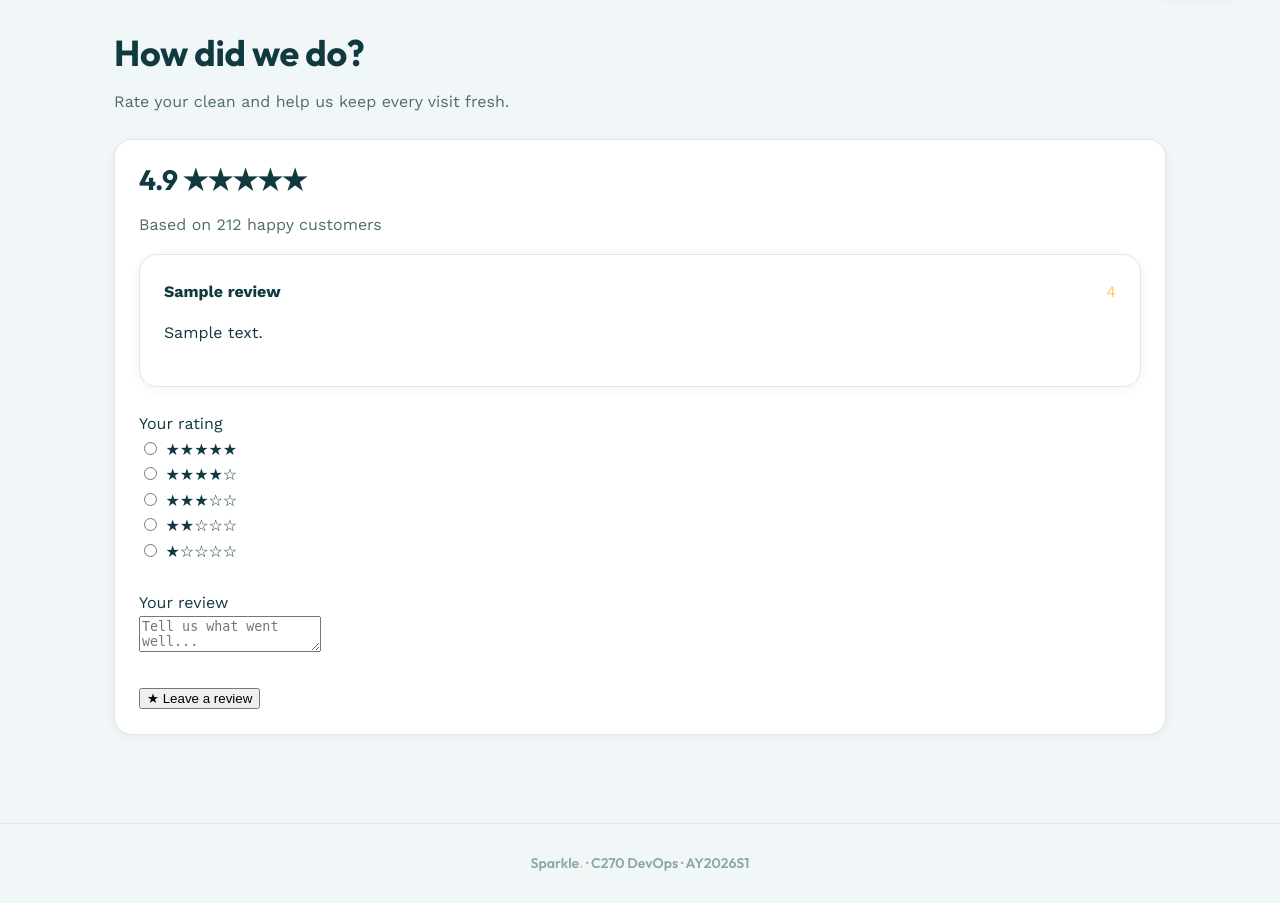
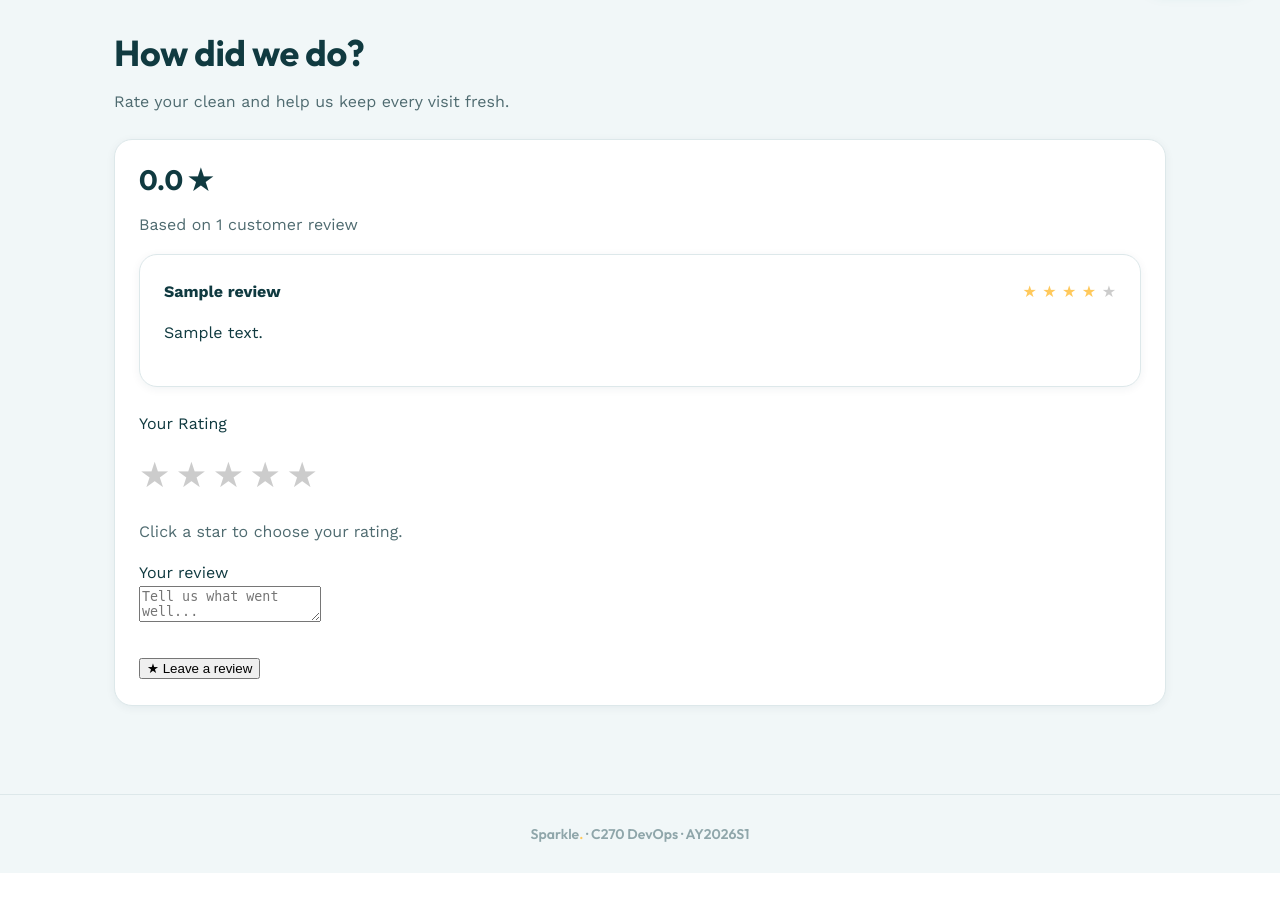
Before and after one commit to Hao-Jun-rp/C270-Team2, a Flask app: template app/reviews/templates/reviews/index.html in a window 1280 px wide. Shown: the part 81-984 px from the top of the page. After the commit the page ends 954 px from the top, so only its background shows below. Run offline with Flask 3, Linux system fonts and the light colour scheme; the template is opened without the code that fills it: most values are stand-ins (such as "Sample title", 1, 10 or a date in 2020).

Commit message:
Fix reviews page and rating calculation

```diff
--- a/app/reviews/templates/reviews/index.html
+++ b/app/reviews/templates/reviews/index.html
@@ -1,34 +1,142 @@
 {% extends "base.html" %}
+
 {% block title %}Reviews &middot; Sparkle{% endblock %}
 
 {% block content %}
+
 <h1>How did we do?</h1>
-<p class="text-muted">Rate your clean and help us keep every visit fresh.</p>
+<p class="text-muted">
+    Rate your clean and help us keep every visit fresh.
+</p>
 
 <div class="card" style="margin-top:24px">
-  <h2>4.9 ★★★★★</h2>
-  <p class="text-muted">Based on 212 happy customers</p>
+
+    <h2>{{ "%.1f"|format(average_rating) }} ★</h2>
+
+    <p class="text-muted">
+        Based on {{ review_count }}
+        {% if review_count == 1 %}
+            customer review
+        {% else %}
+            customer reviews
+        {% endif %}
+    </p>
 
     {% for review in reviews %}
         <div class="card" style="margin-top:16px">
+
             <strong>{{ review.name }}</strong>
-      <span style="float:right;color:#FFC95C">{{ review.stars }}</span>
+
+            <span style="float:right;color:#FFC95C">
+                {% for number in range(1, 6) %}
+                    {% if number <= review.stars %}
+                        ★
+                    {% else %}
+                        <span style="color:#ccc">★</span>
+                    {% endif %}
+                {% endfor %}
+            </span>
+
             <p>{{ review.text }}</p>
+
         </div>
+    {% else %}
+        <p class="text-muted">No reviews have been submitted yet.</p>
     {% endfor %}
 
-  <form action="{{ url_for('reviews.submit') }}" method="POST" style="margin-top:24px">
-    <label>Your rating</label><br>
-    <input type="radio" name="rating" value="5" required> ★★★★★<br>
-    <input type="radio" name="rating" value="4"> ★★★★☆<br>
-    <input type="radio" name="rating" value="3"> ★★★☆☆<br>
-    <input type="radio" name="rating" value="2"> ★★☆☆☆<br>
-    <input type="radio" name="rating" value="1"> ★☆☆☆☆<br><br>
+    <form
+        id="reviewForm"
+        action="{{ url_for('reviews.submit') }}"
+        method="POST"
+        style="margin-top:24px"
+    >
 
-    <label>Your review</label><br>
-    <textarea name="review" placeholder="Tell us what went well..." required></textarea><br><br>
+        <label>Your Rating</label><br>
+
+        <div class="star-rating">
+            <span class="star" data-value="1">★</span>
+            <span class="star" data-value="2">★</span>
+            <span class="star" data-value="3">★</span>
+            <span class="star" data-value="4">★</span>
+            <span class="star" data-value="5">★</span>
+        </div>
+
+        <input type="hidden" name="rating" id="rating">
+
+        <p id="ratingMessage" class="text-muted">
+            Click a star to choose your rating.
+        </p>
+
+        <label for="review">Your review</label><br>
+
+        <textarea
+            id="review"
+            name="review"
+            placeholder="Tell us what went well..."
+            required
+        ></textarea>
+
+        <br><br>
 
         <button type="submit">★ Leave a review</button>
+
     </form>
+
 </div>
+
+<style>
+.star-rating {
+    margin: 10px 0;
+}
+
+.star {
+    color: #ccc;
+    cursor: pointer;
+    font-size: 35px;
+    transition: 0.2s;
+}
+
+.star.active {
+    color: #FFC95C;
+}
+</style>
+
+<script>
+const stars = document.querySelectorAll(".star");
+const rating = document.getElementById("rating");
+const reviewForm = document.getElementById("reviewForm");
+const ratingMessage = document.getElementById("ratingMessage");
+
+stars.forEach((star) => {
+    star.addEventListener("click", () => {
+        const value = Number(star.dataset.value);
+        rating.value = value;
+
+        ratingMessage.textContent =
+            value === 1
+                ? "1 star selected"
+                : value + " stars selected";
+
+        stars.forEach((currentStar) => {
+            const currentValue =
+                Number(currentStar.dataset.value);
+
+            currentStar.classList.toggle(
+                "active",
+                currentValue <= value
+            );
+        });
+    });
+});
+
+reviewForm.addEventListener("submit", (event) => {
+    if (!rating.value) {
+        event.preventDefault();
+        ratingMessage.textContent =
+            "Please select a rating before submitting.";
+        ratingMessage.style.color = "red";
+    }
+});
+</script>
+
 {% endblock %}
```
Also changed, not shown: app/reviews/routes.py (+34 -12 lines). Lines whose indentation alone changed are shown as unchanged.
